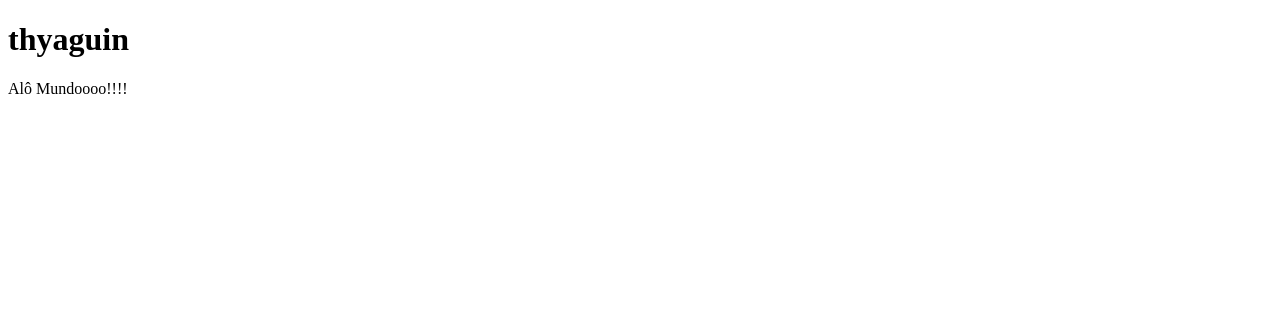
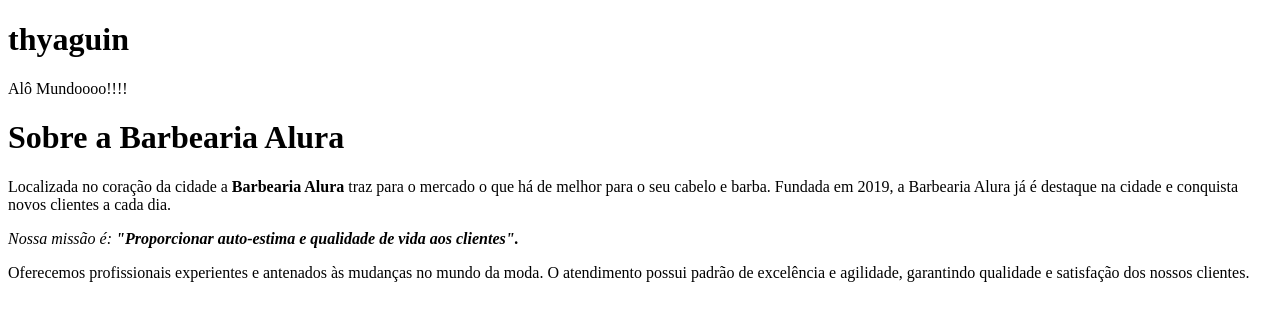
Before and after one commit to Purplee34/primeiro-repositorio, a plain HTML site: page index.html in a window 1280 px wide. Drawn offline with Linux system fonts and the light colour scheme.

Commit message:
aula 2 3/10

```diff
--- a/index.html
+++ b/index.html
@@ -8,5 +8,14 @@
     <body>
        <h1> thyaguin </h1>
        <p> Alô Mundoooo!!!! </p>
+
+       <h1>Sobre a Barbearia Alura</h1>
+
+       <p>Localizada no coração da cidade a <strong>Barbearia Alura</strong> traz para o mercado o que há de melhor para o seu cabelo e barba. Fundada em 2019, a Barbearia Alura já é destaque na cidade e conquista novos clientes a cada dia.</p>
+
+       <p> <em>Nossa missão é: <strong>"Proporcionar auto-estima e qualidade de vida aos clientes".</strong> </em> </p>
+
+        <P>Oferecemos profissionais experientes e antenados às mudanças no mundo da moda. O atendimento possui padrão de excelência e agilidade, garantindo qualidade e satisfação dos nossos clientes.</P>
+
     </body>
 </html>
```
